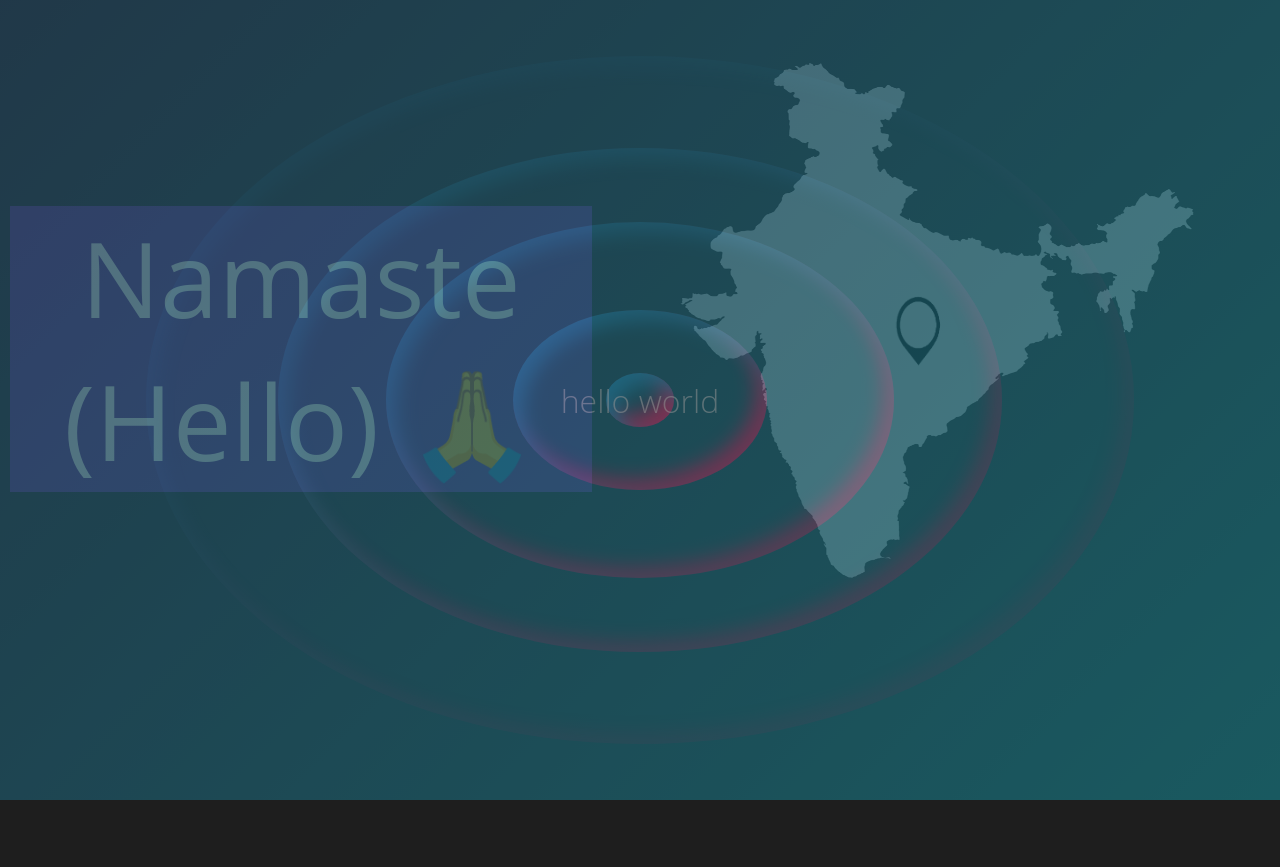
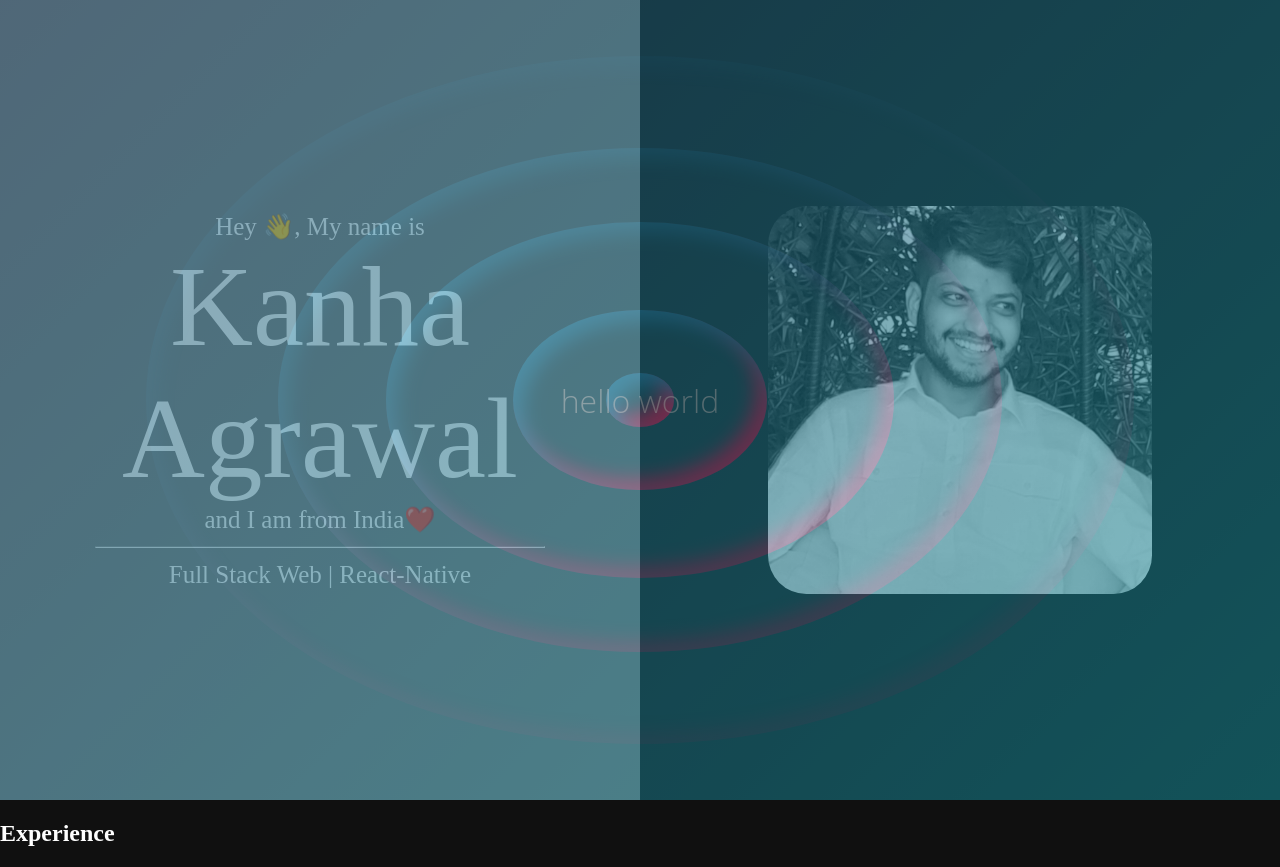
Before and after one commit to Kanha-13/Portfolio, a React (Create React App) app: page / in a window 1280 px wide. Both pictures are taken after a click on the element "hello world". Before the commit the page ends 800 px from the top, so only its background shows below. Built offline with nearby package versions, Linux system fonts and the light colour scheme.

Commit message:
removed all fancy stuffs

```diff
--- a/src/App.js
+++ b/src/App.js
@@ -4,14 +4,14 @@ import MainContent from './Components/MainContent';
 import { useState } from 'react';
 
 const App = () => {
-  const [showMap, setShowMap] = useState(0)
+  const [show, setShow] = useState(0)
   const onClick = () => {
-    setShowMap(1)
+    setShow(1)
   }
   return (
     <>
       <Repel onClick={onClick} />
-      <MainContent isShow={showMap} />
+      <MainContent isShow={show} />
     </>
   );
 }
--- a/src/Components/Experience/index.js
+++ b/src/Components/Experience/index.js
@@ -0,0 +1,8 @@
+const Experience = () => {
+  return (
+    <div style={{ width: "100%" }}>
+      <h2 style={{ color: "white" }}>Experience</h2>
+    </div>
+  );
+}
+export default Experience;
--- a/src/Components/MainContent/index.js
+++ b/src/Components/MainContent/index.js
@@ -1,17 +1,16 @@
-import { useState, useEffect } from 'react'
-import Header from "../Header";
+import Experience from "../Experience";
 import Intro from "../intro";
-import '../../Css/mainContainer.css'
+
 const MainContent = ({ isShow }) => {
-  const [opacity, setOpacity] = useState(0)
-  useEffect(() => {
-    console.log(isShow)
-    if (isShow) setOpacity(1)
-  }, [isShow])
-  console.log(opacity)
   return (
-    <div className="main-container" style={{ display: isShow ? "flex" : "none", opacity: opacity }}>
+    <div style={{
+      backgroundColor: "#101010",
+      width: "100%",
+      display: isShow ? "flex" : "none",
+      flexDirection: "column",
+    }}>
       <Intro />
+      <Experience />
     </div>
   );
 }
--- /dev/null
+++ b/src/Components/intro/Left.js
@@ -0,0 +1,18 @@
+const Left = () => {
+  return (
+    <div style={{
+      backgroundColor: "gray",
+      width: "50%", height: "100vh",
+      display: "flex",
+      flexDirection: "column",
+      justifyContent: "center",
+      alignItems: "center",
+      fontSize: "25px"
+    }}>
+      <p style={{ color: "#ffffff", textAlign: "center", marginBottom: "0px" }}>Hey 👋, My name is <span style={{ fontSize: "115px", display: "block", width: "100%", textAlign: "center" }}>Kanha Agrawal</span> and I am from India❤️ </p>
+      <hr style={{ width: "70%" }} />
+      <p style={{ color: "#ffffff", marginTop: "0px" }}>Full Stack Web | React-Native</p>
+    </div>
+  )
+}
+export default Left;
--- /dev/null
+++ b/src/Components/intro/Right.js
@@ -0,0 +1,14 @@
+import Me from '../../Assets/images/me.jpeg'
+const Right = () => {
+  return (
+    <div style={{
+      width: "50%", height: "100vh",
+      display: "flex", flexDirection: "column", justifyContent: "center", alignItems: "center"
+    }}>
+      <div style={{ borderRadius: "10%", overflow: "hidden", alignSelf: "center", width: "60%" }}>
+        <img style={{ width: "100%", height: "100%", filter: 'grayscale(1)' }} src={Me} />
+      </div>
+    </div>
+  )
+}
+export default Right;
--- a/src/Components/intro/index.js
+++ b/src/Components/intro/index.js
@@ -1,35 +1,15 @@
-import { useEffect, useReducer, useRef, useState } from 'react'
-import '../../Css/intro.css'
-import India from '../../Assets/images/india.png'
-import Me from '../../Assets/images/me.jpeg'
-import Marker from '../../Assets/images/marker.png'
+import Left from './Left';
+import Right from './Right';
+
 const Intro = ({ ref }) => {
-  const zoomMap = () => {
-    document.getElementById("intro-image").style.transform = "scale(28.2) translateX(-19.5px) translateY(2px)";
-    document.getElementById("marker").style.opacity = 0;
-    document.getElementById("mainDetails").style.opacity = 1;
-    document.getElementById("mainDetails").style.width = "133%";
-  }
   return (
-    <div ref={ref} id="intro">
-      <p className='p1'>Namaste (Hello) 🙏</p>
-      {/* <p className='p1'>Hello, My name is Kanha Agrawal, and I'm Full Stack web and React-Native developer from India❤️ </p> */}
-      <div id="intro-image" onClick={zoomMap}>
-        <img id='India' src={India} />
-        <div id='marker-div'>
-          <img id='marker' src={Marker} />
-          <div id="mainDetails" >
-            <div id="wrapper-mainDetails" style={{ display: "flex", width: "100%", alignItems: "center", flexDirection: "column", height: "100%", width: "100%", overflow: "auto" }}>
-              <div id='main-intro' style={{ height: "100%", display: "flex", flexDirection: "row", overflowX: "hidden", padding: "1px 2px 1px 2px", justifyContent: "space-evenly", width: "100%" }}>
-                <p style={{ height: "10%", lineHeight: "1px", width: "55%", margin: "0px", padding: "0px", fontSize: "1px" }}>Hello, My name is Kanha Agrawal, and I'm Full Stack web and React-Native developer from India❤️ </p>
-                <img id='me' src={Me} />
-              </div>
-              {/* other more page */}
-            </div>
-          </div>
-        </div>
-      </div >
-    </div >
+    <div style={{
+      display: "flex", alignItems: "center",
+      flexDirection: "row", height: "100%", width: "100%"
+    }}>
+      <Left />
+      <Right />
+    </div>
   );
 }
 export default Intro;
--- a/src/Css/app.css
+++ b/src/Css/app.css
@@ -1,9 +1,30 @@
 body {
   width: 100vw;
-  height: 90vh;
+  height: 100vh;
   margin: 0px;
   padding: 0px;
-  background-color: #1e1e1e;
+  background-color: #101010;
   scroll-behavior: smooth;
-  overflow: hidden;
 }
+
+/* width */
+::-webkit-scrollbar {
+  width: 10px;
+}
+
+/* Track */
+::-webkit-scrollbar-track {
+  box-shadow: inset 0 0 5px black;
+  border-radius: 10px;
+}
+
+/* Handle */
+::-webkit-scrollbar-thumb {
+  background: rgb(92, 91, 91);
+  border-radius: 10px;
+}
+
+/* Handle on hover */
+::-webkit-scrollbar-thumb:hover {
+  background: #686565;
+}
--- a/src/Css/intro.css
+++ /dev/null
@@ -1,97 +0,0 @@
-#intro{
-  width: 100vw;
-  height: auto;
-  display: flex;
-  flex-direction: row;
-  /* align-items: center; */
-  margin-top: 5%;
-}
-.p1{
-  display: flex;
-  flex-direction: column;
-  text-align: center;
-  height: max-content;
-  justify-items: center;
-  color: white;
-  font-family: 'Open Sans';
-  font-size: 105px;
-  background-color: rebeccapurple;
-  margin: 0px;
-  width: 60%;
-  align-self: center;
-  align-items: center;
-}
-#intro-image{
-  width: 70%;
-  height: 90%;
-  align-items: center;
-  display: flex;
-  flex-direction: column;
-  justify-content: center;
-}
-#marker-div{
-  background-color: transparent;
-  border: none;
-  width: 5%;
-  height: 5%;
-  position: absolute;
-  align-self: center;
-}
-
-#marker{
-  width: 60%;
-  height: 150%;
-  transition: opacity 4s;
-  cursor: pointer;
-  position: absolute;
-  animation: pulse 1s infinite ease-in-out alternate;
-}
-
-@keyframes pulse {
-  from { transform: scale(0.8); }
-  to { transform: scale(1.2); }
-}
-
-
-
-
-#mainDetails{
-  transition: opacity 8s;
-  display: flex;
-  flex-direction: column;
-  justify-content: space-evenly;
-  align-items: center;
-  height: 100%;
-  overflow-x: hidden;
-  position: absolute;
-  width: 100%;
-  opacity: 0;
-}
-
-#wrapper-mainDetails::-webkit-scrollbar {
-  display: none;
-}
-
-#wrapper-mainDetails {
-  -ms-overflow-style: none;  /* IE and Edge */
-  scrollbar-width: none;  /* Firefox */
-}
-#main-intro{
-
-}
-
-#India{
-  height: 100%;
-  width: 100%;
-  mask-image: url('../Assets/images/me.jpeg');
-}
-#intro-image{
-  transition: transform 5s;
-}
-
-#me{
-  width: 25%;
-  height: 50%;
-  filter: grayscale(50);
-  border-radius: 1px;
-}
--- a/src/Css/mainContainer.css
+++ /dev/null
@@ -1,6 +0,0 @@
-.main-container{
-  justify-content: left;
-  flex-direction: row-reverse;
-  padding: 0px 10px 0px 10px;
-  transition: opacity 10s;
-}
```
Also changed, not shown: src/Components/Contact/index.js (+10 -0 lines).
